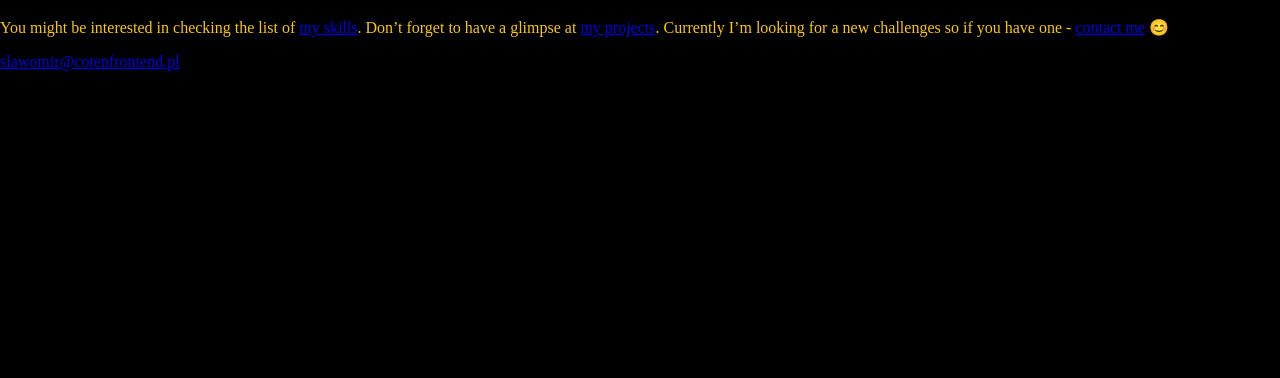
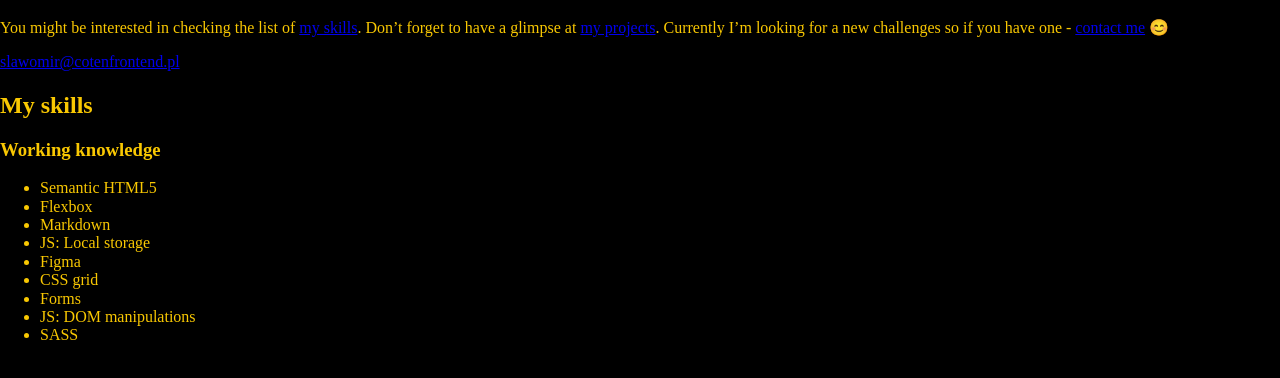
Before and after one commit to srostkow/srostkow.github.io, a website built with webpack: page src/content/index.html in a window 1280 px wide. Shown: the part 116-494 px from the top of the page. Built offline with nearby package versions, Linux system fonts and the light colour scheme; files whose address does not match are found by name.

Commit message:
skills section markup

```diff
--- a/src/content/index.html
+++ b/src/content/index.html
@@ -16,7 +16,6 @@
     <!-- full url to the image with http(s) ie. https://maciejkorsan.github.io/my-repo/assets/img/fb.png. Facebook suggests at least 1200 x 630. -->
     <meta property="og:image" content="https://maciejkorsan.com/wtf-gulp-starter/assets/img/cover.png" />
 
-    <link rel="manifest" href="manifest.json" />
     <meta name="apple-mobile-web-app-capable" content="yes" />
     <link
       rel="apple-touch-icon"
@@ -38,8 +37,25 @@
       <section class="hero">
         <img class="hero__image" src="" alt="Slawek WTF">
         <h1 class="hero__title">Hey there! 👋 My name is Slawomir and I’m an aspiring Frontend developer and a keen fan of VW Golf III.</h1>
-        <p class="hero__description">You might be interested in checking the list of <a class="hero__link" href="#">my skills</a>. Don’t forget to have a glimpse at <a class="hero__link" href="#">my projects</a>. Currently I’m looking for a new challenges so if you have one - <a class="hero__link" href="#">contact me</a> 😊</p>
+        <p class="hero__description">You might be interested in checking the list of <a class="hero__link" href="#my-skills">my skills</a>. Don’t forget to have a glimpse at <a class="hero__link" href="#">my projects</a>. Currently I’m looking for a new challenges so if you have one - <a class="hero__link" href="#">contact me</a> 😊</p>
         <a class="hero__mail" href="mailto:slawomir@cotenfrontend.pl">slawomir@cotenfrontend.pl</a>
+      </section>
+      <section id="my-skills" class="skills">
+        <h2 class="skills__title">My skills</h2>
+        <section class="skills__category">
+          <h3 class="skills__category__title">Working knowledge</h3>
+          <ul class="skills__category__list">
+            <li class="skills__category__item">Semantic HTML5</li>
+            <li class="skills__category__item">Flexbox</li>
+            <li class="skills__category__item">Markdown</li>
+            <li class="skills__category__item">JS: Local storage</li>
+            <li class="skills__category__item">Figma</li>
+            <li class="skills__category__item">CSS grid</li>
+            <li class="skills__category__item">Forms</li>
+            <li class="skills__category__item">JS: DOM manipulations</li>
+            <li class="skills__category__item">SASS</li>
+          </ul>
+        </section>
       </section>
     </main>
     <script src="js/main.js"></script>
```
Also changed, not shown: dist/index.html.
